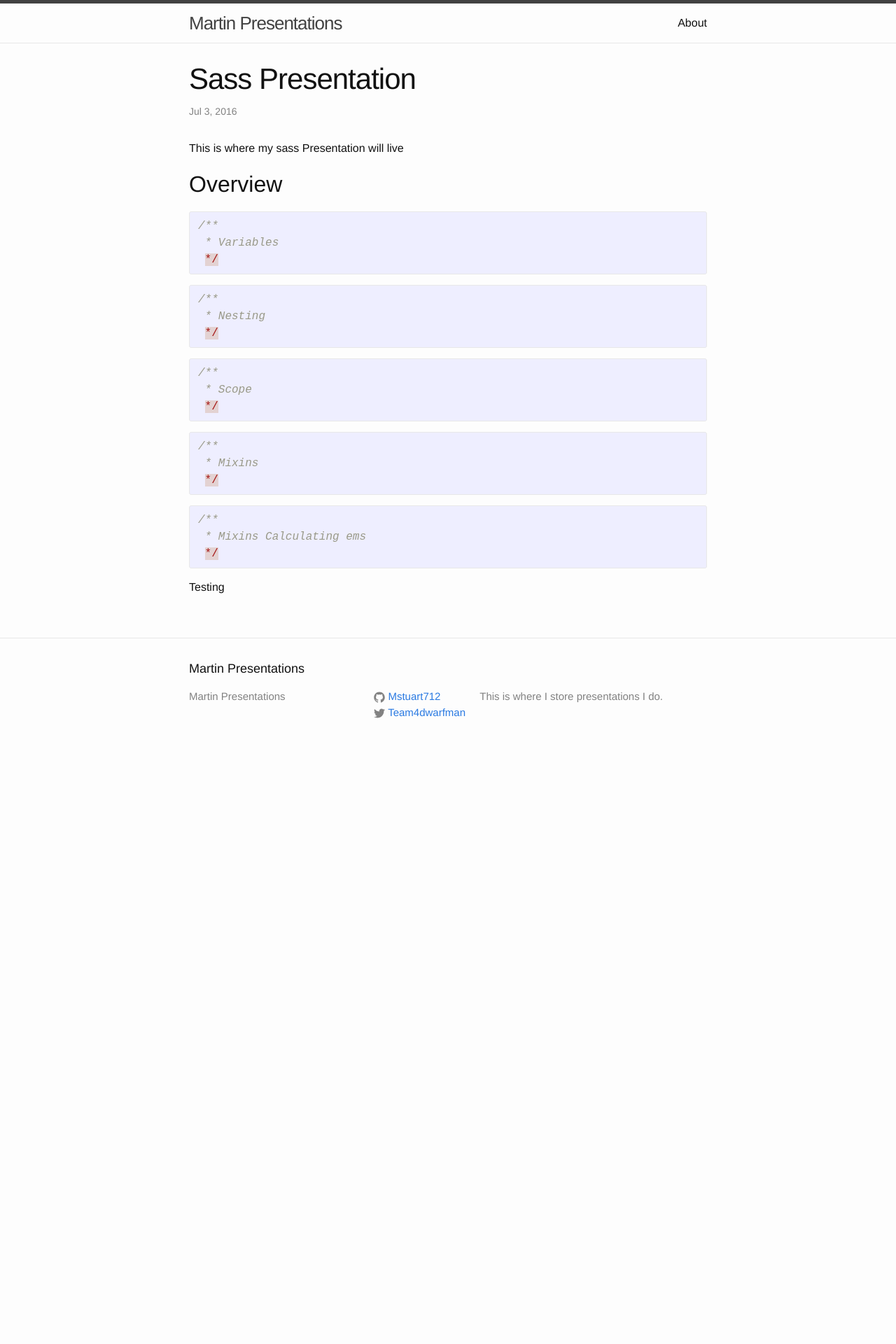
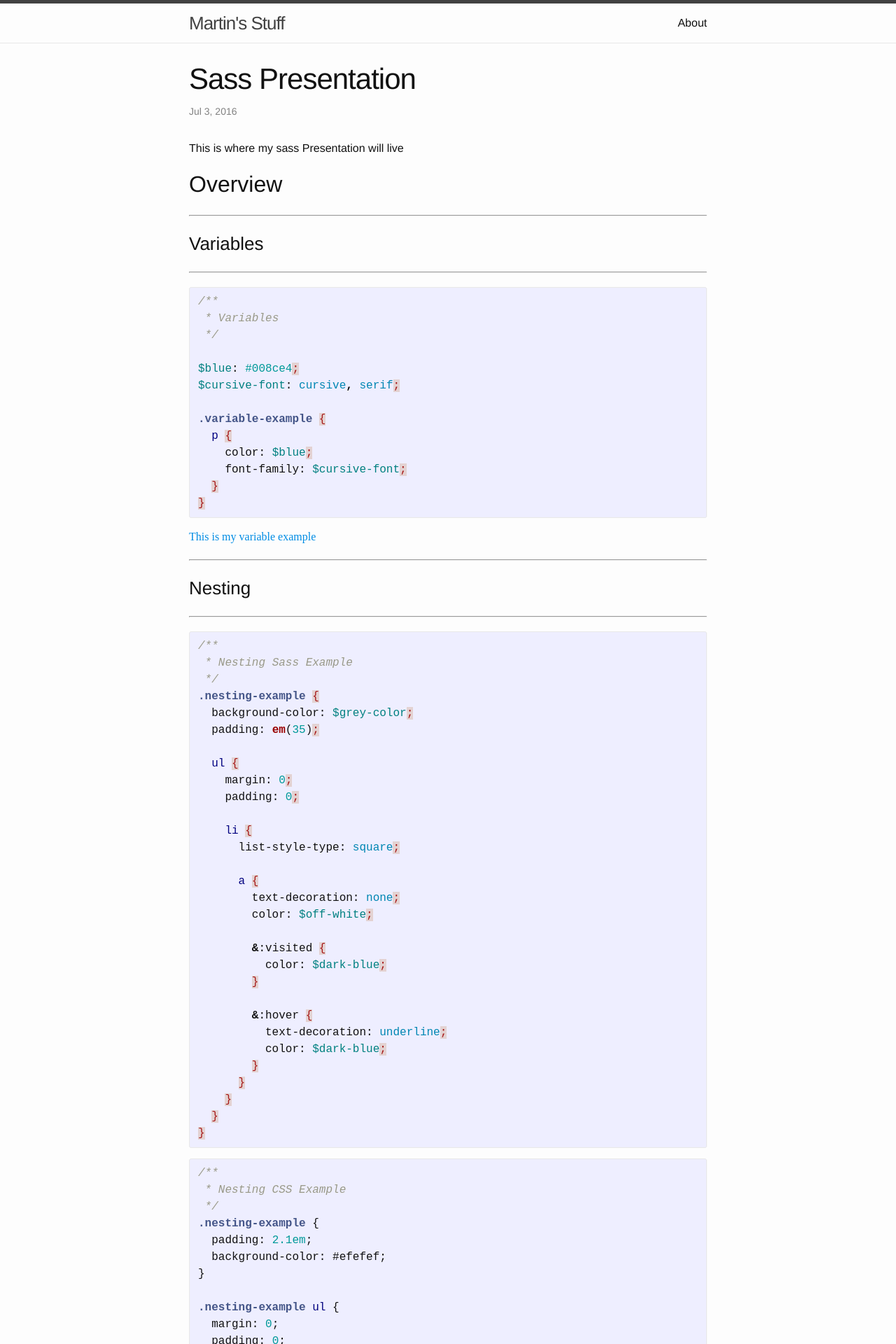
Before and after one commit to Mstuart712/Mstuart712.github.io, a Jekyll site: the page built from _posts/2016-07-03-sass-presentation.markdown, in a window 1280 px wide. Shown: the top 1920 px of the page at 70% size. Built offline with Jekyll 4.4.1, drawn with Linux system fonts in a browser that asks for light colours; before the commit the page ends 1089 px from its top, so only the background shows below that; some of the changed text lies outside the part shown.

Commit message:
new stuff

```diff
--- a/_config.yml
+++ b/_config.yml
@@ -6,7 +6,7 @@
 # 'jekyll serve'. If you change this file, please restart the server process.
 
 # Site settings
-title: Martin Presentations
+title: Martin's Stuff
 email: No email
 description: > # this means to ignore newlines until "baseurl:"
   This is where I store presentations I do.
--- a/_posts/2016-07-03-sass-presentation.markdown
+++ b/_posts/2016-07-03-sass-presentation.markdown
@@ -9,35 +9,170 @@ This is where my sass Presentation will live
 
 <h2 class="em-test">Overview</h2>
 
+---
+<h3 class="em-test">Variables</h3>
+---
 {% highlight sass %}
 /**
  * Variables
  */
+
+$blue: #008ce4;
+$cursive-font: cursive, serif;
+
+.variable-example {
+  p {
+    color: $blue;
+    font-family: $cursive-font;
+  }
+}
+
 {% endhighlight %}
 
+<div class="variable-example">
+  <p>This is my variable example</p>
+</div>
+
+---
+<h3 class="em-test">Nesting</h3>
+---
 {% highlight sass %}
 /**
- * Nesting
+ * Nesting Sass Example
  */
+.nesting-example {
+  background-color: $grey-color;
+  padding: em(35);
+
+  ul {
+    margin: 0;
+    padding: 0;
+
+    li {
+      list-style-type: square;
+
+      a {
+        text-decoration: none;
+        color: $off-white;
+
+        &:visited {
+          color: $dark-blue;
+        }
+
+        &:hover {
+          text-decoration: underline;
+          color: $dark-blue;
+        }
+      }
+    }
+  }
+}
 {% endhighlight %}
+{% highlight css %}
+/**
+ * Nesting CSS Example
+ */
+.nesting-example {
+  padding: 2.1em;
+  background-color: #efefef;
+}
 
-{% highlight sass %}
-/**
- * Scope
- */
+.nesting-example ul {
+  margin: 0;
+  padding: 0;
+}
+
+.nesting-example ul li {
+  list-style-type: square;
+}
+
+.nesting-example ul li a {
+  text-decoration: none;
+  color: #cecece;
+}
+
+.nesting-example ul li a:visited {
+  color: #2428ba;
+}
+
+.nesting-example ul li a:hover {
+  text-decoration: underline;
+  color: #e40030;
+}
 {% endhighlight %}
+<div class="nesting-example">
+  <ul>
+    <li>
+      <a href="www.google.com">List Item One</a>
+    </li>
+    <li>List Item Two</li>
+    <li>List Item Three</li>
+  </ul>
+</div>
 
+---
+<h3 class="em-test">Mixins</h3>
+---
 {% highlight sass %}
 /**
  * Mixins
  */
+@mixin border-radius($radius) {
+  -webkit-border-radius: $radius;
+     -moz-border-radius: $radius;
+      -ms-border-radius: $radius;
+          border-radius: $radius;
+}
+
+.mixin-example {
+  .box {
+    border: 3px solid $dark-blue;
+    width: 25%;
+    @include border-radius(50%);
+
+      p {
+        padding-top: 10%;
+        text-align: center;
+      }
+  }
+}
 {% endhighlight %}
 
+<div class="mixin-example">
+  <div class="box">
+    <p>Test</p>
+  </div>
+</div>
+
+---
+<h3 class="em-test">Functions</h3>
+---
 {% highlight sass %}
 /**
- * Mixins Calculating ems
+ * Functions
  */
+
+$browser-context: 16;
+
+@function em($pixels, $context: $browser-context) {
+  @return #{$pixels/$context}em;
+}
+
+h2 {
+  font-size: em(32);
+
+  @include media-query($on-laptop) {
+    font-size: em(28);
+  }
+}
 {% endhighlight %}
 
+---
+<h3 class="em-test">Demo</h3>
+---
 
-Testing
+<div class="button-test">Press Me</div>
+<div class="button-test">Press Me</div>
+<div class="button-test">Press Me</div>
+<div class="button-test">Press Me</div>
+<div class="button-test">Press Me</div>
--- a/_sass/_sass-presentation.scss
+++ b/_sass/_sass-presentation.scss
@@ -1 +1,130 @@
+hr {
+  margin: em(20) 0;
+}
+
+$blue: #008ce4;
+$dark-blue: #2428ba;
+$red: #e40030;
+$off-white: #efefef;
+
+$blue: #008ce4;
+$cursive-font: cursive, serif;
+
+.variable-example {
+	p {
+		color: $blue;
+		font-family: $cursive-font;
+	}
+}
+
 //test
+.nesting-example {
+	background-color: $grey-color;
+	padding: em(35);
+
+  ul {
+    margin: 0;
+    padding: 0;
+
+    li {
+      list-style-type: square;
+
+      a {
+        text-decoration: none;
+        color: $off-white;
+
+        &:visited {
+          color: $dark-blue;
+        }
+
+        &:hover {
+          text-decoration: underline;
+          color: $dark-blue;
+        }
+      }
+    }
+  }
+}
+
+
+@mixin border-radius($radius) {
+  -webkit-border-radius: $radius;
+     -moz-border-radius: $radius;
+      -ms-border-radius: $radius;
+          border-radius: $radius;
+}
+
+.mixin-example {
+  .box {
+  	border: 3px solid $dark-blue;
+  	width: 25%;
+    @include border-radius(50%);
+
+      p {
+      	padding-top: 10%;
+      	text-align: center;
+      }
+  }
+}
+
+@mixin button-testing($color, $bg-color) {
+  display: flex;
+  overflow: hidden;
+  color: $color;
+  background: $bg-color;
+
+  margin: 10px;
+  padding: 12px 12px;
+
+  cursor: pointer;
+  user-select: none;
+  transition: all 60ms ease-in-out;
+  text-align: center;
+  white-space: nowrap;
+  text-decoration: none !important;
+  text-transform: none;
+  text-transform: capitalize;
+
+  color: #fff;
+  border: 0 none;
+  border-radius: 4px;
+
+  font-size: 14px;
+  font-weight: 500;
+  line-height: 1.3;
+
+  -webkit-appearance: none;
+  -moz-appearance:    none;
+  appearance:         none;
+
+  justify-content: center;
+  align-items: center;
+  flex: 0 0 160px;
+
+  &:hover {
+    transition: all 60ms ease;
+
+    opacity: .85;
+  }
+
+  &:active {
+    transition: all 60ms ease;
+    transform: scale(.97);
+
+    opacity: .75;
+  }
+}
+
+
+$dark:  #333030;
+$ocean:  #2b90d9;
+$grass: #3ac569;
+$snow: #FFFFFF;
+$salmon: #ff7473;
+$sun: #feee7d;
+$alge: #79a8a9;
+$flower: #353866;
+
+.button-test {
+  @include button-testing($snow, $grass);
+}
```
